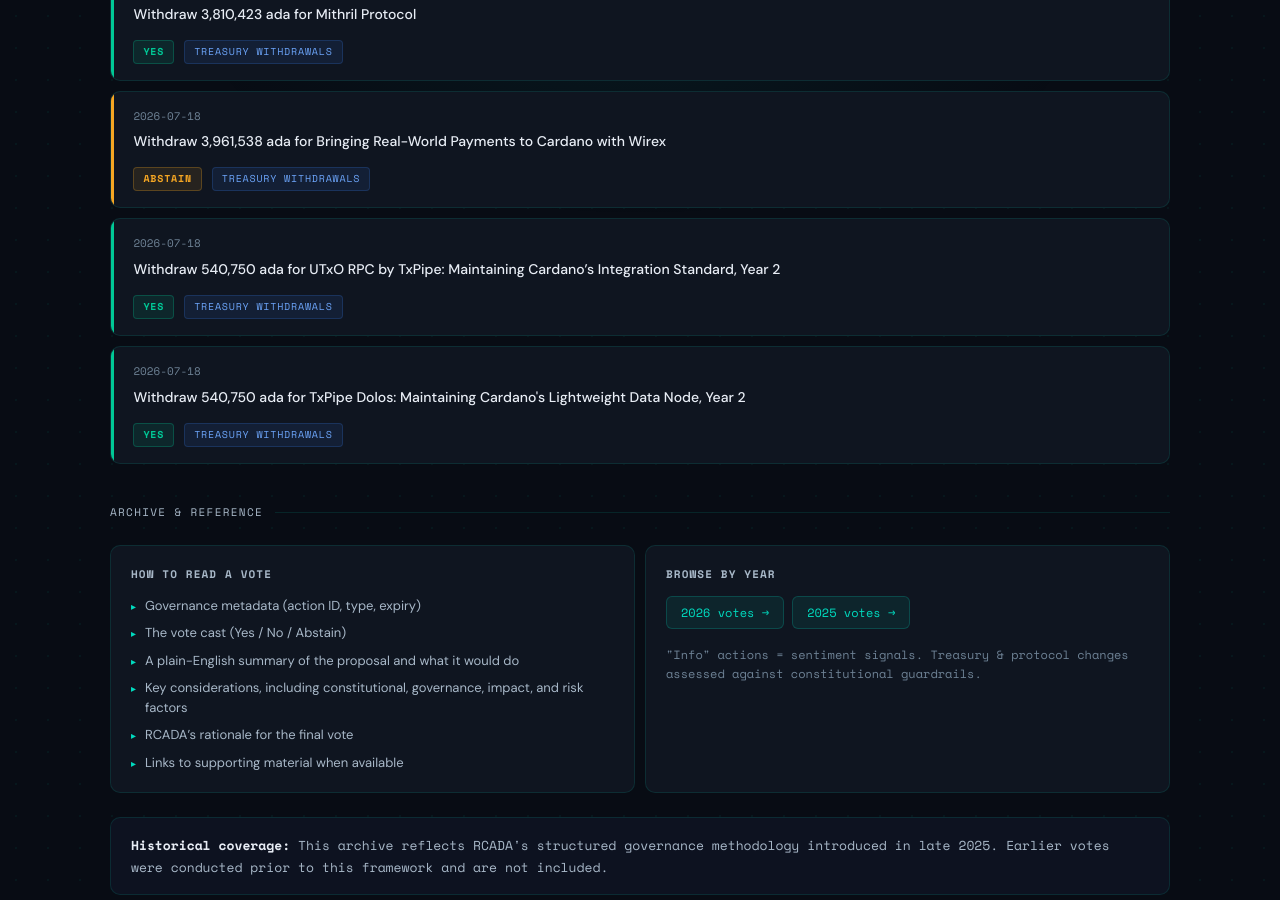
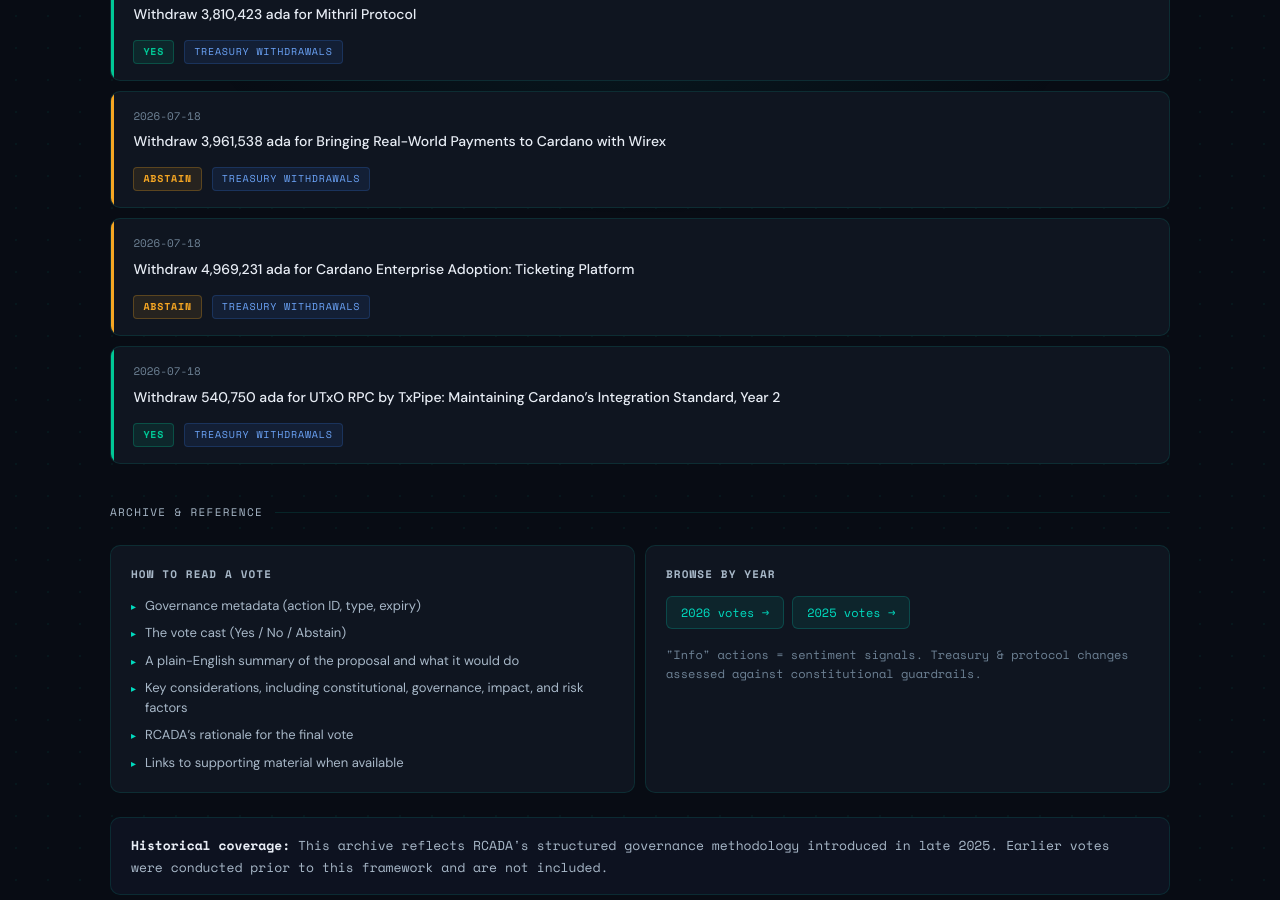
Before and after one commit to Brolloks/rcada-drep-votes, a Jekyll site: the page built from index.html, in a window 1280 px wide and 900 px high, scrolled down 1547 px. Built offline with Jekyll 4.4.1, drawn with Linux system fonts in a browser that asks for light colours.

Commit message:
Auto-update indexes

```diff
--- a/index.html
+++ b/index.html
@@ -12,10 +12,10 @@ title: RCADA DRep Voting Record
 
 <!-- AUTO-STATS:START -->
 <div class="stats-row">
-  <div class="stat-cell"><span class="stat-num total">55</span><span class="stat-label">Total Votes</span></div>
+  <div class="stat-cell"><span class="stat-num total">56</span><span class="stat-label">Total Votes</span></div>
   <div class="stat-cell"><span class="stat-num yes">32</span><span class="stat-label">Yes</span></div>
   <div class="stat-cell"><span class="stat-num no">2</span><span class="stat-label">No</span></div>
-  <div class="stat-cell"><span class="stat-num abstain">21</span><span class="stat-label">Abstain</span></div>
+  <div class="stat-cell"><span class="stat-num abstain">22</span><span class="stat-label">Abstain</span></div>
 </div>
 <!-- AUTO-STATS:END -->
 
@@ -81,15 +81,15 @@ title: RCADA DRep Voting Record
     <span class="badge badge-abstain">Abstain</span>
     <span class="badge badge-type">Treasury Withdrawals</span>
   </div>
-  <div class="vote-card yes-card fade-in">
+  <div class="vote-card abstain-card fade-in">
     <div class="vote-date">2026-07-18</div>
-    <strong><a href="votes/2026/Withdraw 540,750 ada for UTxO RPC by TxPipe.html">Withdraw 540,750 ada for UTxO RPC by TxPipe: Maintaining Cardano’s Integration Standard, Year 2</a></strong>
-    <span class="badge badge-yes">Yes</span>
+    <strong><a href="votes/2026/Withdraw 4,969,231 ada for Cardano Enterprise Adoption_Ticketing Platform.html">Withdraw 4,969,231 ada for Cardano Enterprise Adoption: Ticketing Platform</a></strong>
+    <span class="badge badge-abstain">Abstain</span>
     <span class="badge badge-type">Treasury Withdrawals</span>
   </div>
   <div class="vote-card yes-card fade-in">
     <div class="vote-date">2026-07-18</div>
-    <strong><a href="votes/2026/Withdraw 540,750 ada for by TxPipe Dolos.html">Withdraw 540,750 ada for TxPipe Dolos: Maintaining Cardano's Lightweight Data Node, Year 2</a></strong>
+    <strong><a href="votes/2026/Withdraw 540,750 ada for UTxO RPC by TxPipe.html">Withdraw 540,750 ada for UTxO RPC by TxPipe: Maintaining Cardano’s Integration Standard, Year 2</a></strong>
     <span class="badge badge-yes">Yes</span>
     <span class="badge badge-type">Treasury Withdrawals</span>
   </div>
```
Also changed, not shown: votes/2026/index.md (+2 -1 lines).
